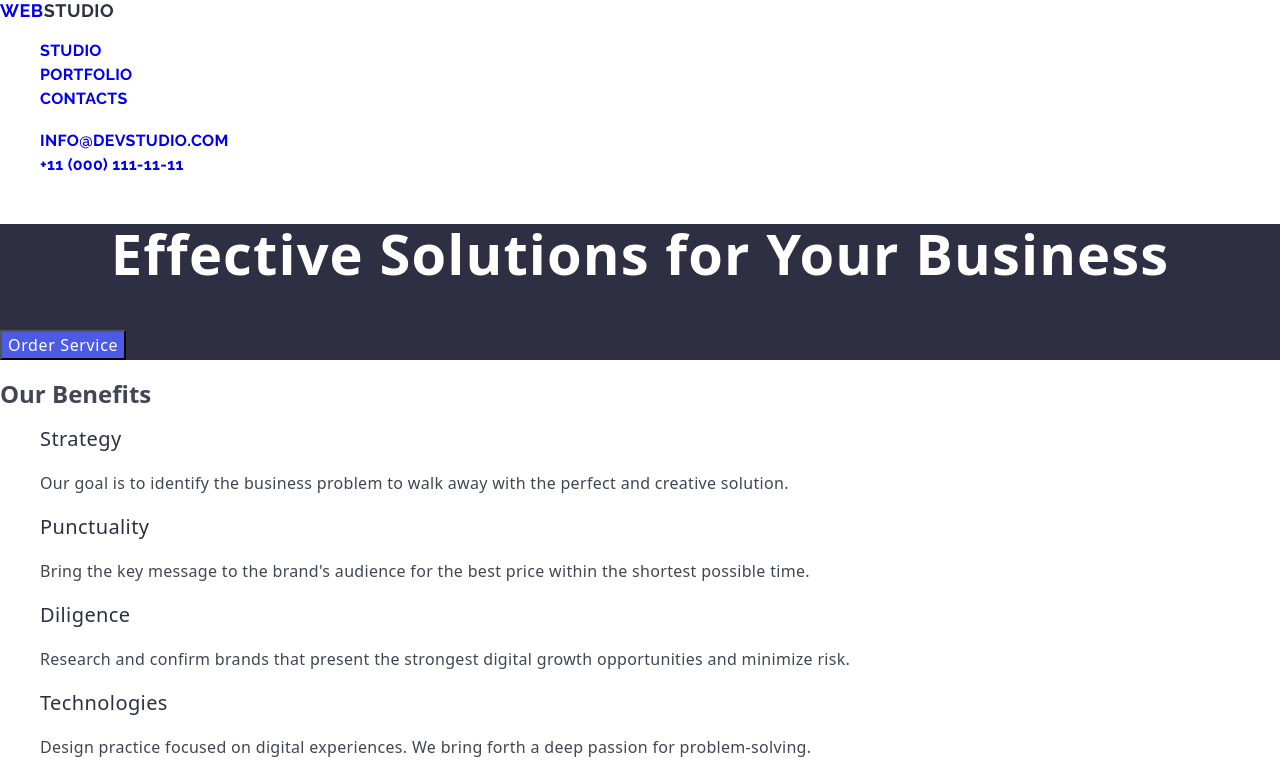
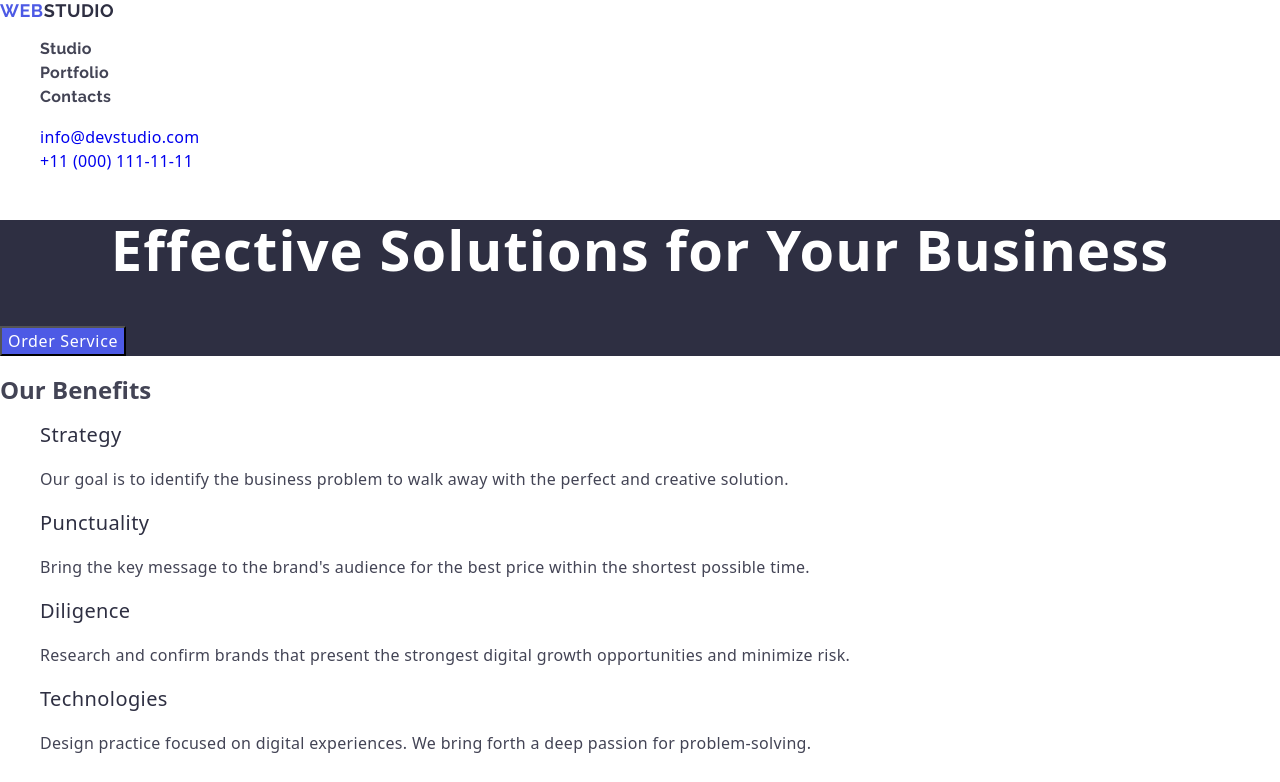
Before and after one commit to DmytroRev/goit-markup-hw-02, a plain HTML site: page index.html in a window 1280 px wide. Shown: the top 782 px of the page. Drawn offline with nearby package versions, Linux system fonts and the light colour scheme.

Commit message:
desing css

```diff
--- a/css/style.css
+++ b/css/style.css
@@ -17,7 +17,7 @@ cursor: pointer;
 }
 
 .logo {
-color: #434455;
+color: #4d5ae5;
 font-size: 18px;
 font-family: 'Raleway', sans-serif;
 font-weight: 700;
--- a/index.html
+++ b/index.html
@@ -12,18 +12,18 @@
 </head>
 <body>
     <!-- Header -->
-    <header class="logo">
+    <header>
         <nav>
-            <a href="./index.html">Web<span class="logotype">Studio</span></a>
+            <a class="logo" href="./index.html">Web<span class="logotype">Studio</span></a>
             <ul>
-                <li class="nav nav-link">
-                    <a class="" href="#benefits">Studio</a>
+                <li>
+                    <a class="nav nav-link" href="#benefits">Studio</a>
                 </li>
-                <li class="nav">
-                    <a href="#portfolio">Portfolio</a>
+                <li>
+                    <a class="nav nav-link" href="#portfolio">Portfolio</a>
                 </li>
-                <li class="nav">
-                    <a href="#contacts">Contacts</a>
+                <li>
+                    <a class="nav nav-link" href="#contacts">Contacts</a>
                 </li>
             </ul>
         </nav>
```
